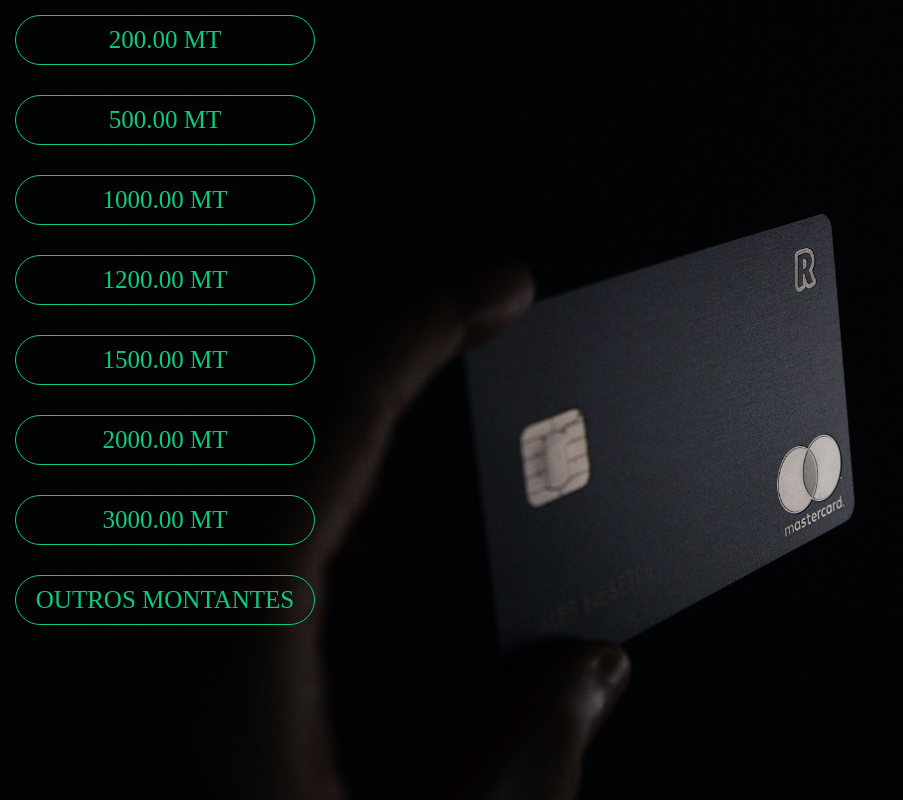
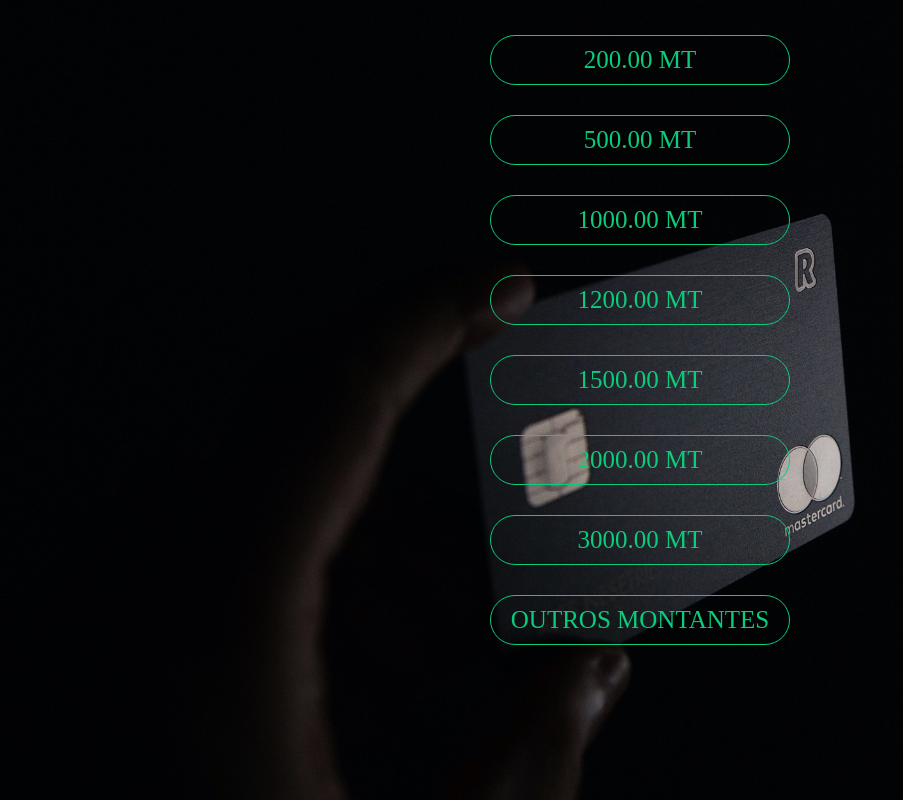
Before and after one commit to aebanze/Sistema-de-ATM, a PHP site: page /levantamento.php in a window 1280 px wide. Shown: the whole page, without its empty margins (0-903 px from the left). Run offline with PHP 8.4, Linux system fonts and the light colour scheme.

```diff
--- a/sistema/consulta.php
+++ b/sistema/consulta.php
@@ -6,6 +6,7 @@
     <meta name="viewport" content="width=device-width, initial-scale=1.0">
     <title>AEB Consulta</title>
     <link rel="stylesheet" href="./css/estilo.css">
+
 </head>
 <body>
 
--- a/sistema/css/estilo.css
+++ b/sistema/css/estilo.css
@@ -118,3 +118,7 @@ input{
     box-shadow: none;
     padding-bottom: 5px;
 }
+.caixa2{
+    margin-top: 20px;
+    text-align: center;
+}
--- a/sistema/levantamento.php
+++ b/sistema/levantamento.php
@@ -9,7 +9,6 @@
 </head>
 <body>
     <div class = "caixa2">
-        <div class = "subcaixa">
             <div class = "btnPI">
                 <button class = "btnI">200.00 MT</button>
             </div>
@@ -22,8 +21,7 @@
             <div class = "btnPI">
                 <button class = "btnI">1200.00 MT</button>
             </div>
-        </div>
-        <div class = "subcaixa">
+
             <div class = "btnPI">
                 <button class = "btnI">1500.00 MT</button>
             </div>
@@ -36,7 +34,6 @@
             <div class = "btnPI">
                 <button class = "btnI">OUTROS MONTANTES</button>
             </div>
-        </div>
     </div>
 </body>
 </html>
--- a/sistema/logIn.php
+++ b/sistema/logIn.php
@@ -8,7 +8,7 @@
     $p_usuario = $_POST['usuario'] ?? NULL;
     $p_senha = $_POST['senha'] ?? NULL;
 
-    if ($p_usuario == $usuario && $p_senha == $p_senha) {
+    if ($p_usuario == $usuario && $p_senha == $senha) {
         $_SESSION['usuario'] = $usuario;
         $_SESSION['senha'] = $senha;
         $_SESSION['dentro'] = True;
@@ -20,5 +20,6 @@
         header("Location: pagina_inicial.php");
     } else{
         header("Location: index.php");
+        echo ('Usuario ou senha invalida');
     }
 ?>
--- a/sistema/pagina_inicial.php
+++ b/sistema/pagina_inicial.php
@@ -7,6 +7,7 @@
     <title>AEB Paginal Inicial</title>
     <link rel="stylesheet" href="./css/estilo.css">
 </head>
+
 <body>
     <div class = "caixa">
         <div class = "btnPI">
```
